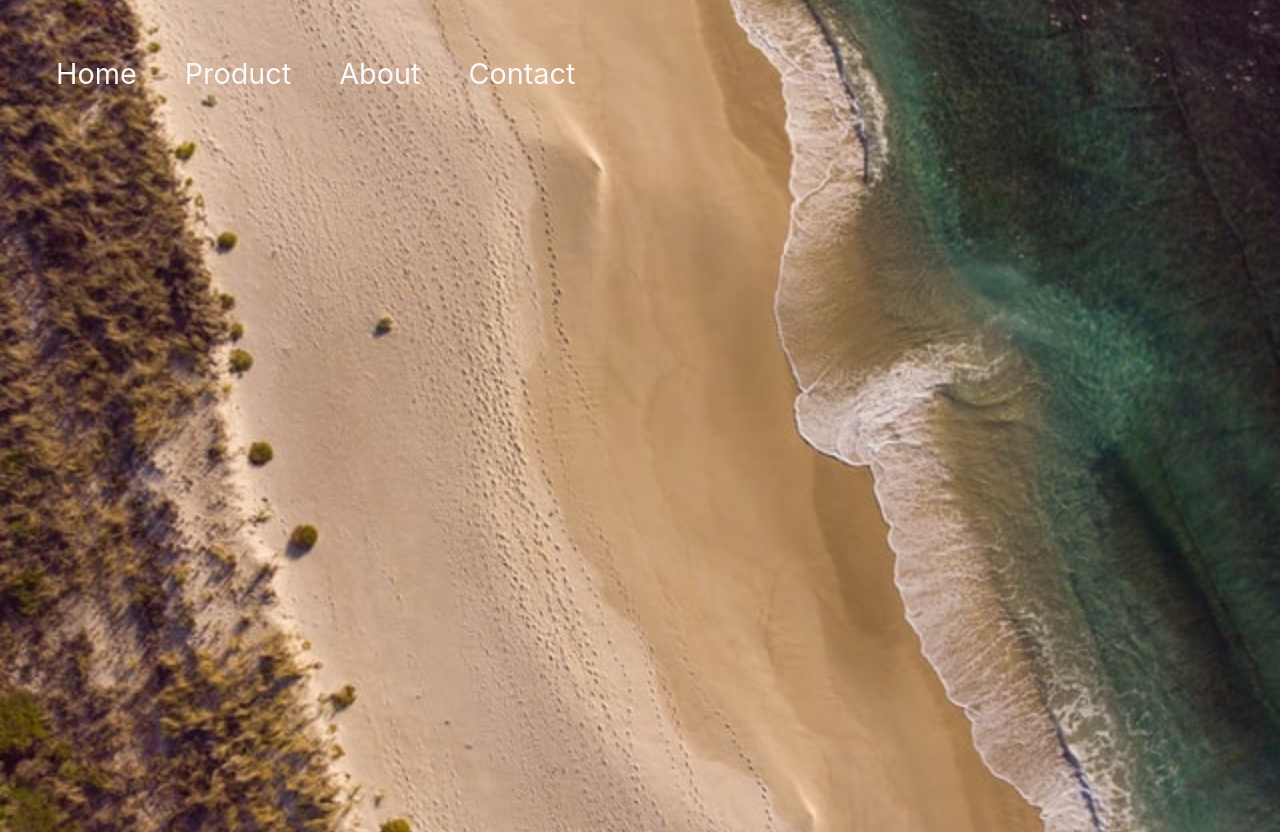
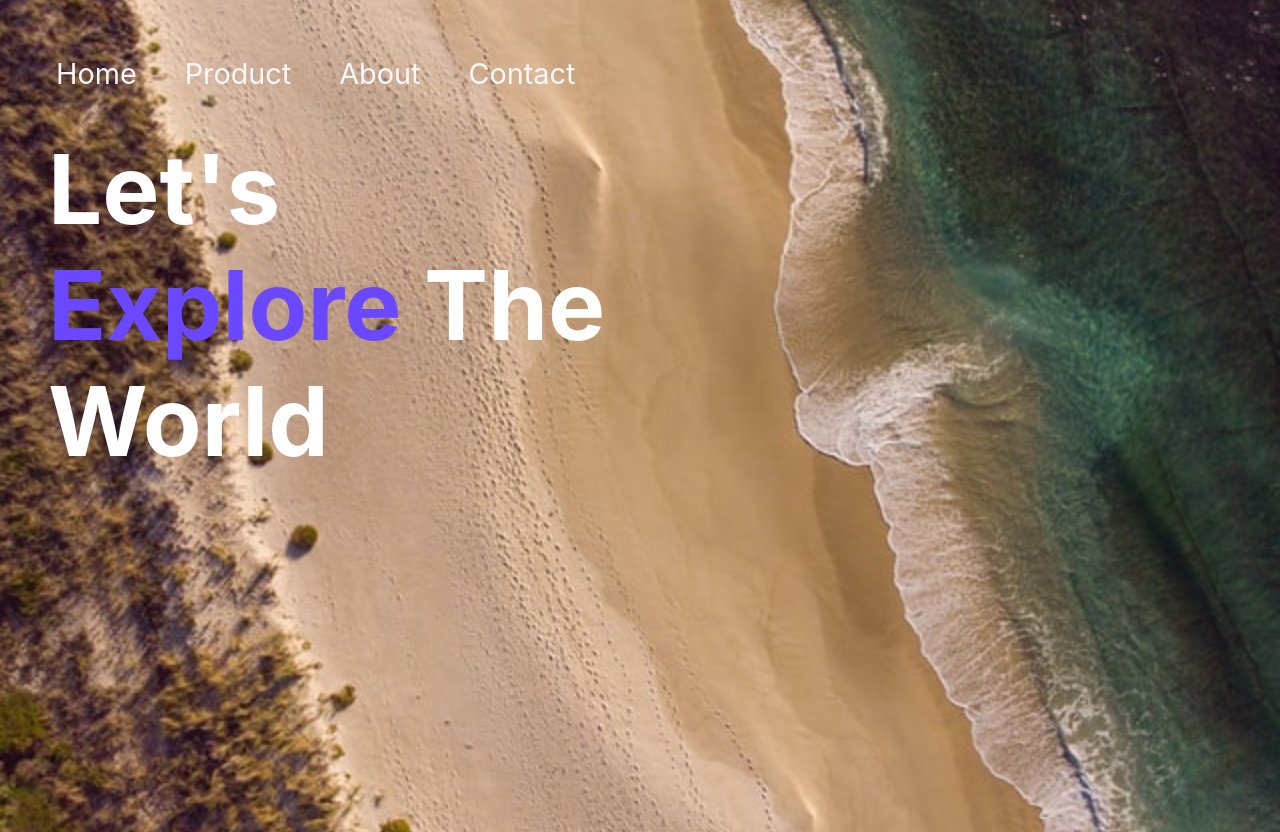
Before and after one commit to CyrusM3/firstReactApp, a React (Create React App) app: page / in a window 1280 px wide. Built offline with nearby package versions, Linux system fonts and the light colour scheme.

Commit message:
added h1

```diff
--- a/src/Components/Navigation.js
+++ b/src/Components/Navigation.js
@@ -21,6 +21,11 @@ const Navigation = () => {
           <a href="#">Contact</a>
         </li>
       </ul>
+      <div>
+        <h1>
+          Let's <span className="text">Explore</span> The World
+        </h1>
+      </div>
     </div>
   );
 };
--- a/src/index.css
+++ b/src/index.css
@@ -44,6 +44,16 @@ body {
   -moz-osx-font-smoothing: grayscale;
 }
 
+h1 {
+  padding: 1rem;
+  font-size: 6rem;
+  color: #fff;
+}
+
+.text {
+  color: #6948ff;
+}
+
 .nav-menu {
   display: flex;
 }
```
